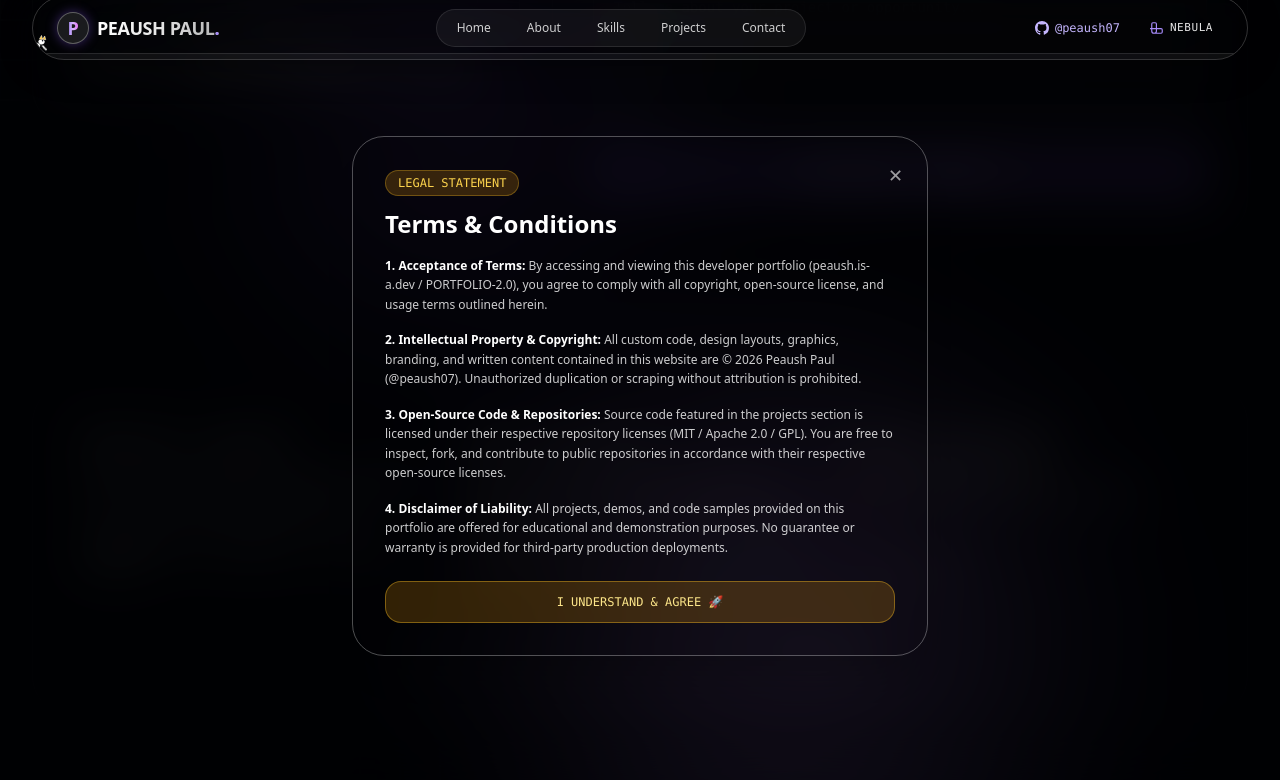
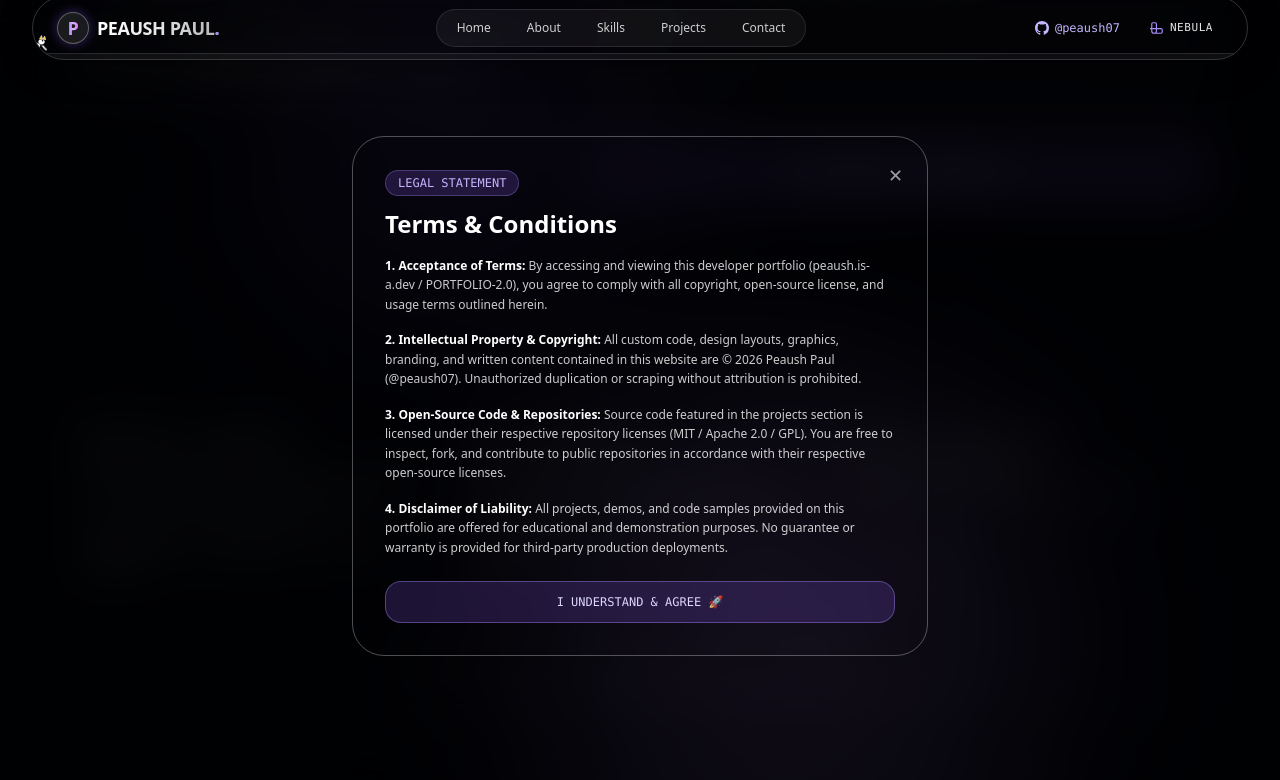
Before and after one commit to peaush07/portfolio, an Astro site: page / in a window 1280 px wide. Both pictures are taken after a click on the button "📜 TERMS & CONDITIONS". Shown: the part 5245-6025 px from the top of the page. Built offline with nearby package versions, Linux system fonts and the light colour scheme; Astro itself is replaced by a stand-in of ours.

Commit message:
Elevate entire site aesthetics to flagship Violet Liquid Glass design

```diff
--- a/src/components/Footer.astro
+++ b/src/components/Footer.astro
@@ -25,10 +25,10 @@
           All open-source projects showcased on this site are distributed under their respective open-source licenses (MIT/Apache 2.0). Personal assets, bio, and custom graphics are copyrighted.
         </p>
         <div class="flex flex-wrap gap-2">
-          <button id="open-terms-btn" type="button" class="glass-pill-button px-3.5 py-1.5 text-xs font-mono text-amber-300 hover:text-white">
+          <button id="open-terms-btn" type="button" class="glass-pill-button px-3.5 py-1.5 text-xs font-mono text-violet-300 hover:text-white">
             📜 TERMS & CONDITIONS
           </button>
-          <button id="open-privacy-btn" type="button" class="glass-pill-button px-3.5 py-1.5 text-xs font-mono text-cyan-300 hover:text-white">
+          <button id="open-privacy-btn" type="button" class="glass-pill-button px-3.5 py-1.5 text-xs font-mono text-purple-300 hover:text-white">
             🔒 PRIVACY POLICY
           </button>
         </div>
@@ -46,7 +46,7 @@
 
         <a
           href="#hero"
-          class="mt-4 glass-pill-button py-2 px-4 text-xs font-mono text-white/90 hover:text-white inline-flex items-center gap-1.5"
+          class="mt-4 glass-pill-button py-2 px-4 text-xs font-mono text-violet-300 hover:text-white inline-flex items-center gap-1.5 border border-violet-400/30"
         >
           <span>↑ BACK TO TOP</span>
         </a>
@@ -56,7 +56,7 @@
 
     <!-- Bottom Tagline -->
     <div class="text-center text-xs font-mono text-white/50">
-      Designed & Engineered with Liquid Glass Aesthetics by <strong class="text-white">Peaush Paul</strong>.
+      Designed & Engineered with <span class="text-violet-300 font-semibold">Liquid Glass Aesthetics</span> by <strong class="text-white">Peaush Paul</strong>.
     </div>
 
   </div>
@@ -65,7 +65,7 @@
   <div id="terms-modal" class="fixed inset-0 z-50 flex items-center justify-center p-4 bg-black/80 backdrop-blur-xl opacity-0 invisible transition-all duration-300">
     <div class="glass-panel p-8 rounded-[2rem] max-w-xl w-full border border-white/30 shadow-2xl relative translate-y-4 transition-transform duration-300 max-h-[85vh] overflow-y-auto">
       <button id="close-terms-modal" class="absolute top-4 right-4 text-white/60 hover:text-white p-2 text-lg">✕</button>
-      <span class="text-xs font-mono text-amber-300 bg-amber-500/20 px-3 py-1 rounded-full border border-amber-400/30 inline-block mb-3">LEGAL STATEMENT</span>
+      <span class="text-xs font-mono text-violet-300 bg-violet-500/20 px-3 py-1 rounded-full border border-violet-400/30 inline-block mb-3">LEGAL STATEMENT</span>
       <h3 class="text-2xl font-bold text-white mb-4">Terms & Conditions</h3>
 
       <div class="space-y-4 text-xs text-white/80 leading-relaxed font-sans mb-6">
@@ -75,7 +75,7 @@
         <p><strong class="text-white">4. Disclaimer of Liability:</strong> All projects, demos, and code samples provided on this portfolio are offered for educational and demonstration purposes. No guarantee or warranty is provided for third-party production deployments.</p>
       </div>
 
-      <button id="accept-terms-btn" class="w-full py-3 rounded-2xl bg-amber-500/20 hover:bg-amber-500/30 text-amber-200 font-mono text-xs border border-amber-400/40">
+      <button id="accept-terms-btn" class="w-full py-3 rounded-2xl bg-violet-500/20 hover:bg-violet-500/30 text-violet-200 font-mono text-xs border border-violet-400/40">
         I UNDERSTAND & AGREE 🚀
       </button>
     </div>
@@ -85,7 +85,7 @@
   <div id="privacy-modal" class="fixed inset-0 z-50 flex items-center justify-center p-4 bg-black/80 backdrop-blur-xl opacity-0 invisible transition-all duration-300">
     <div class="glass-panel p-8 rounded-[2rem] max-w-xl w-full border border-white/30 shadow-2xl relative translate-y-4 transition-transform duration-300 max-h-[85vh] overflow-y-auto">
       <button id="close-privacy-modal" class="absolute top-4 right-4 text-white/60 hover:text-white p-2 text-lg">✕</button>
-      <span class="text-xs font-mono text-cyan-300 bg-cyan-500/20 px-3 py-1 rounded-full border border-cyan-400/30 inline-block mb-3">PRIVACY STATEMENT</span>
+      <span class="text-xs font-mono text-purple-300 bg-purple-500/20 px-3 py-1 rounded-full border border-purple-400/30 inline-block mb-3">PRIVACY STATEMENT</span>
       <h3 class="text-2xl font-bold text-white mb-4">Privacy & Data Disclosure</h3>
 
       <div class="space-y-4 text-xs text-white/80 leading-relaxed font-sans mb-6">
@@ -94,7 +94,7 @@
         <p><strong class="text-white">3. Hosting & Infrastructure:</strong> This website is hosted on modern cloud edge infrastructure. Standard web server access logs are processed strictly for security and operational diagnostics.</p>
       </div>
 
-      <button id="accept-privacy-btn" class="w-full py-3 rounded-2xl bg-cyan-500/20 hover:bg-cyan-500/30 text-cyan-200 font-mono text-xs border border-cyan-400/40">
+      <button id="accept-privacy-btn" class="w-full py-3 rounded-2xl bg-purple-500/20 hover:bg-purple-500/30 text-purple-200 font-mono text-xs border border-purple-400/40">
         CLOSE PRIVACY NOTICE 🔒
       </button>
     </div>
```
Also changed, not shown: 1 other file.
